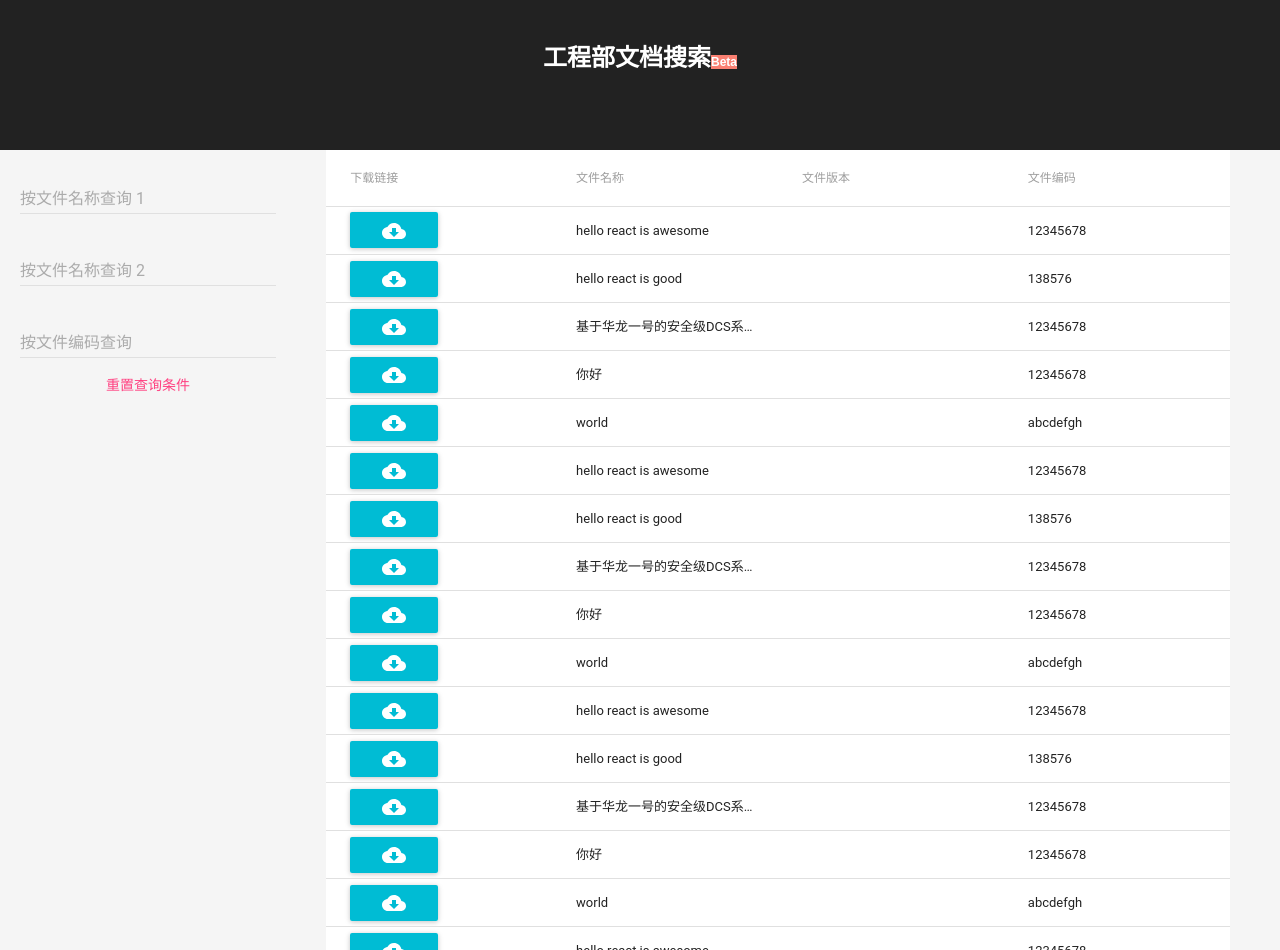
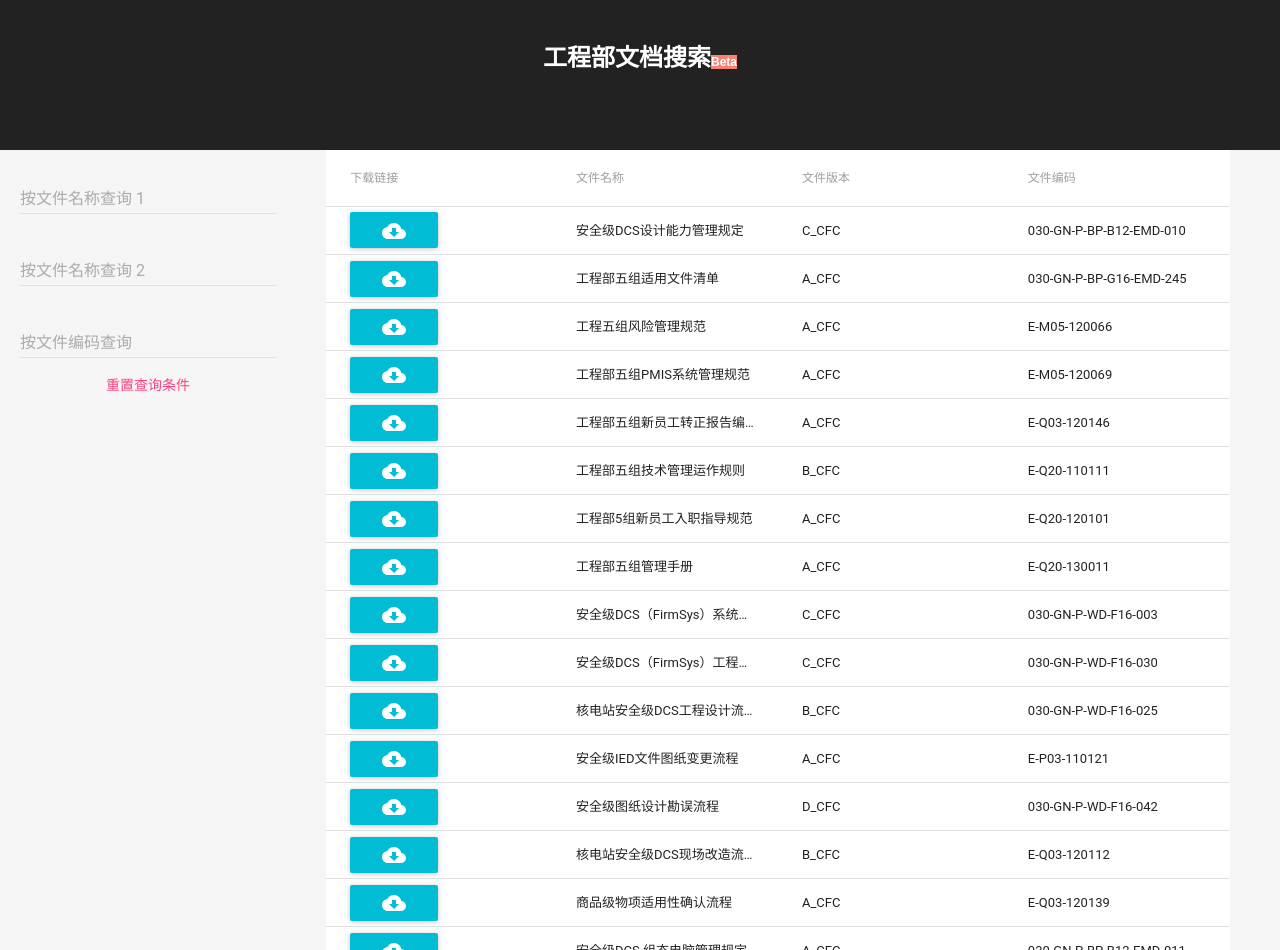
Before and after one commit to musray/doc-search-app, a React (Create React App) app: page / in a window 1280 px wide. Built offline with nearby package versions, Linux system fonts and the light colour scheme; what react-tap-event-plugin would draw is missing.

Commit message:
import doc-list.json file in App.js

```diff
--- a/src/App.js
+++ b/src/App.js
@@ -12,10 +12,12 @@ import {
   TableRow,
   TableRowColumn,
 } from 'material-ui/Table';
-import Badge from 'material-ui/Badge';
-import IconButton from 'material-ui/IconButton';
+// import Badge from 'material-ui/Badge';
+// import IconButton from 'material-ui/IconButton';
 import FileCloudDownload from 'material-ui/svg-icons/file/cloud-download';
 import RaisedButton from 'material-ui/RaisedButton';
+import documents from './data/doc-list.json';
+import * as _ from 'lodash';
 
 // Needed for onTouchTap
 // http://stackoverflow.com/a/34015469/988941
@@ -23,68 +25,15 @@ injectTapEventPlugin();
 
 class App extends Component {
   state = {
-    docs: [
-      {title: 'hello react is awesome', index: '12345678', platform: 'firmsys', url: '/'},
-      {title: 'hello react is good', index: '138576', platform: 'hollias', url: '/'},
-      {title: '基于华龙一号的安全级DCS系统设计方案', index: '12345678', platform: 'speedyhold', url: '/'},
-      {title: '你好', index: '12345678', platform: 'firmsys', url: '/'},
-      {title: 'world', index: 'abcdefgh', platform: 'firmsys', url: '/'},
-      {title: 'hello react is awesome', index: '12345678', platform: 'firmsys', url: '/'},
-      {title: 'hello react is good', index: '138576', platform: 'hollias', url: '/'},
-      {title: '基于华龙一号的安全级DCS系统设计方案', index: '12345678', platform: 'speedyhold', url: '/'},
-      {title: '你好', index: '12345678', platform: 'firmsys', url: '/'},
-      {title: 'world', index: 'abcdefgh', platform: 'firmsys', url: '/'},
-      {title: 'hello react is awesome', index: '12345678', platform: 'firmsys', url: '/'},
-      {title: 'hello react is good', index: '138576', platform: 'hollias', url: '/'},
-      {title: '基于华龙一号的安全级DCS系统设计方案', index: '12345678', platform: 'speedyhold', url: '/'},
-      {title: '你好', index: '12345678', platform: 'firmsys', url: '/'},
-      {title: 'world', index: 'abcdefgh', platform: 'firmsys', url: '/'},
-      {title: 'hello react is awesome', index: '12345678', platform: 'firmsys', url: '/'},
-      {title: 'hello react is good', index: '138576', platform: 'hollias', url: '/'},
-      {title: '基于华龙一号的安全级DCS系统设计方案', index: '12345678', platform: 'speedyhold', url: '/'},
-      {title: '你好', index: '12345678', platform: 'firmsys', url: '/'},
-      {title: 'world', index: 'abcdefgh', platform: 'firmsys', url: '/'},
-      {title: 'hello react is awesome', index: '12345678', platform: 'firmsys', url: '/'},
-      {title: 'hello react is good', index: '138576', platform: 'hollias', url: '/'},
-      {title: '基于华龙一号的安全级DCS系统设计方案', index: '12345678', platform: 'speedyhold', url: '/'},
-      {title: '你好', index: '12345678', platform: 'firmsys', url: '/'},
-      {title: 'world', index: 'abcdefgh', platform: 'firmsys', url: '/'},
-      {title: 'hello react is awesome', index: '12345678', platform: 'firmsys', url: '/'},
-      {title: 'hello react is good', index: '138576', platform: 'hollias', url: '/'},
-      {title: '基于华龙一号的安全级DCS系统设计方案', index: '12345678', platform: 'speedyhold', url: '/'},
-      {title: '你好', index: '12345678', platform: 'firmsys', url: '/'},
-      {title: 'world', index: 'abcdefgh', platform: 'firmsys', url: '/'},
-      {title: 'hello react is awesome', index: '12345678', platform: 'firmsys', url: '/'},
-      {title: 'hello react is good', index: '138576', platform: 'hollias', url: '/'},
-      {title: '基于华龙一号的安全级DCS系统设计方案', index: '12345678', platform: 'speedyhold', url: '/'},
-      {title: '你好', index: '12345678', platform: 'firmsys', url: '/'},
-      {title: 'world', index: 'abcdefgh', platform: 'firmsys', url: '/'},
-      {title: 'hello react is awesome', index: '12345678', platform: 'firmsys', url: '/'},
-      {title: 'hello react is good', index: '138576', platform: 'hollias', url: '/'},
-      {title: '基于华龙一号的安全级DCS系统设计方案', index: '12345678', platform: 'speedyhold', url: '/'},
-      {title: '你好', index: '12345678', platform: 'firmsys', url: '/'},
-      {title: 'world', index: 'abcdefgh', platform: 'firmsys', url: '/'},
-      {title: 'hello react is awesome', index: '12345678', platform: 'firmsys', url: '/'},
-      {title: 'hello react is good', index: '138576', platform: 'hollias', url: '/'},
-      {title: '基于华龙一号的安全级DCS系统设计方案', index: '12345678', platform: 'speedyhold', url: '/'},
-      {title: '你好', index: '12345678', platform: 'firmsys', url: '/'},
-      {title: 'world', index: 'abcdefgh', platform: 'firmsys', url: '/'},
-      {title: 'hello react is awesome', index: '12345678', platform: 'firmsys', url: '/'},
-      {title: 'hello react is good', index: '138576', platform: 'hollias', url: '/'},
-      {title: '基于华龙一号的安全级DCS系统设计方案', index: '12345678', platform: 'speedyhold', url: '/'},
-      {title: '你好', index: '12345678', platform: 'firmsys', url: '/'},
-      {title: 'world', index: 'abcdefgh', platform: 'firmsys', url: '/'},
-      {title: 'hello react is awesome', index: '12345678', platform: 'firmsys', url: '/'},
-      {title: 'hello react is good', index: '138576', platform: 'hollias', url: '/'},
-      {title: '基于华龙一号的安全级DCS系统设计方案', index: '12345678', platform: 'speedyhold', url: '/'},
-      {title: '你好', index: '12345678', platform: 'firmsys', url: '/'},
-      {title: 'world', index: 'abcdefgh', platform: 'firmsys', url: '/'},
-      {title: '世界', index: 'abcdefgh', platform: 'hollias', url: '/'}
-    ],
+    docs: [],
     query_a: '',
     query_b: '',
     query_c: ''
   };
+
+  componentDidMount() {
+    this.setState({docs: documents})
+  }
 
   updateQuery_a(keyword) {
     this.setState({ query_a: keyword.trim() });
@@ -112,9 +61,9 @@ class App extends Component {
       const match_b = new RegExp(escapeRegExp(query_b), 'i');
       const match_c = new RegExp(escapeRegExp(query_c), 'i');
       showingDocs = docs
-        .filter(doc => query_a ? match_a.test(doc.title) : true)
-        .filter(doc => query_b ? match_b.test(doc.title) : true)
-        .filter(doc => query_c ? match_c.test(doc.index) : true)
+        .filter(doc => query_a ? match_a.test(doc.doc_name) : true)
+        .filter(doc => query_b ? match_b.test(doc.doc_name) : true)
+        .filter(doc => query_c ? match_c.test(doc.doc_index) : true)
     } else {
       showingDocs = docs;
     }
@@ -178,9 +127,9 @@ class App extends Component {
                             icon={<FileCloudDownload />}
                         />
                       </TableRowColumn>
-                      <TableRowColumn>{doc.title}</TableRowColumn>
-                      <TableRowColumn>{doc.ver}</TableRowColumn>
-                      <TableRowColumn>{doc.index}</TableRowColumn>
+                      <TableRowColumn>{doc.doc_name}</TableRowColumn>
+                      <TableRowColumn>{doc.rev}</TableRowColumn>
+                      <TableRowColumn>{doc.doc_index}</TableRowColumn>
                     </TableRow>
                 ))}
 
```
